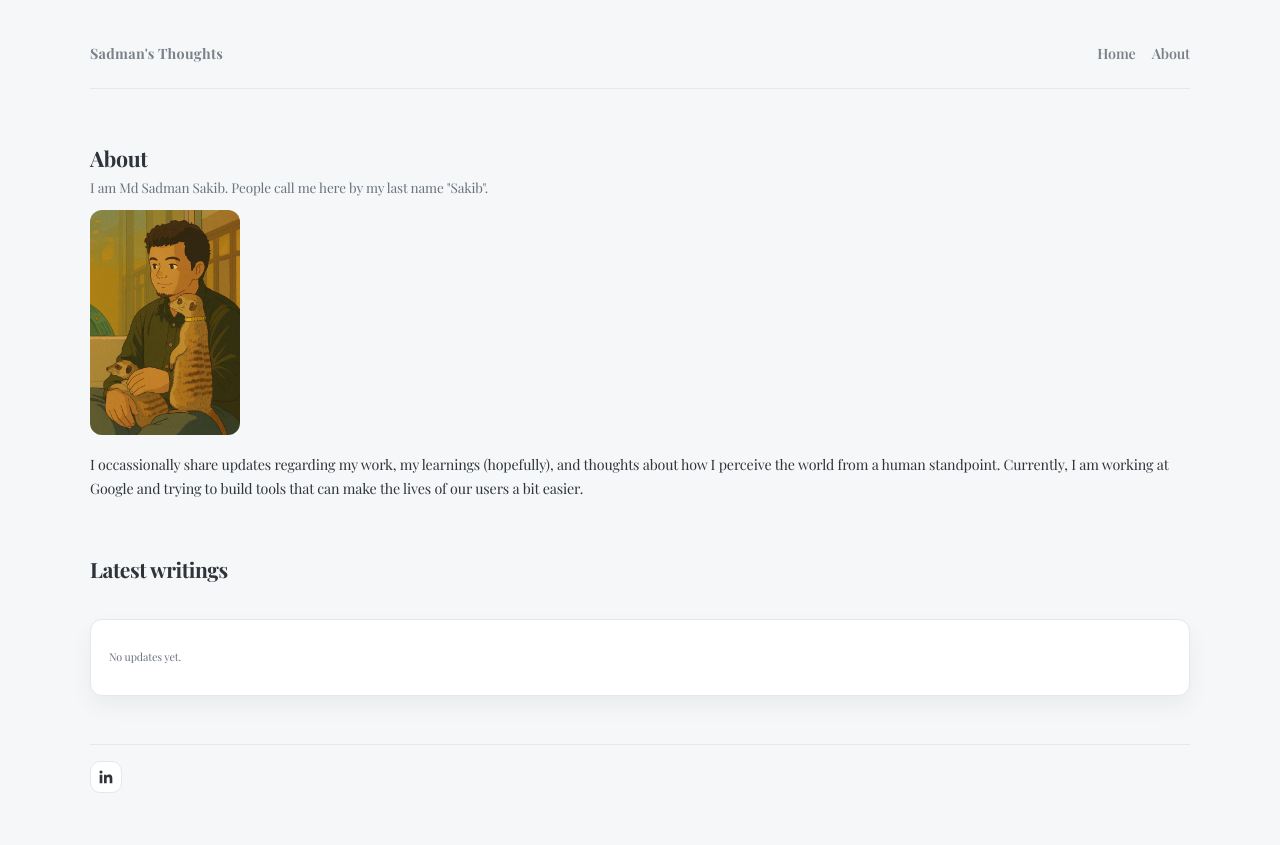
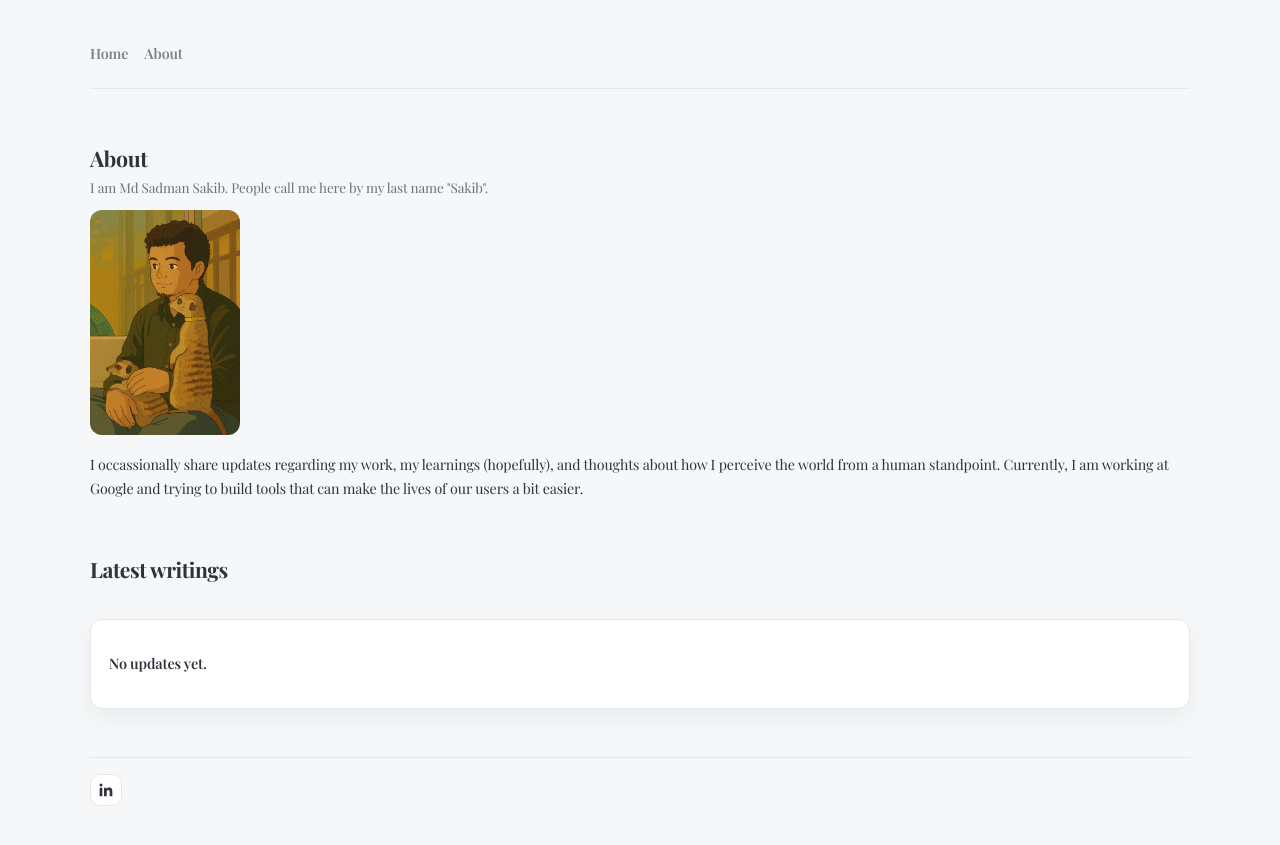
Before and after one commit to Sadman007/sadman007.github.io, a Jekyll site: the page built from index.md, in a window 1280 px wide. Shown: the top 845 px of the page. Built offline with Jekyll 4.4.1, drawn with Linux system fonts in a browser that asks for light colours.

Commit message:
Fixed fonts

```diff
--- a/_includes/header.html
+++ b/_includes/header.html
@@ -1,7 +1,4 @@
 <header class="header">
-  <div class="brand">
-    <a href="/">{{ site.title }}</a>
-  </div>
   <nav class="nav">
     <a href="/" class="nav-link">Home</a>
     <a href="/about" class="nav-link">About</a>
--- a/_layouts/home.html
+++ b/_layouts/home.html
@@ -18,7 +18,7 @@ layout: default
     {% endfor %}
     {% if site.posts == empty %}
       <li class="post-item">
-        <p class="post-meta">No updates yet.</p>
+        <p class="post-meta empty-state">No updates yet.</p>
       </li>
     {% endif %}
   </ul>
--- a/assets/css/main.css
+++ b/assets/css/main.css
@@ -103,6 +103,12 @@ h3 {
 .post-meta {
   color: var(--muted-color);
   font-size: calc(0.9rem * var(--font-scale));
+}
+
+.empty-state {
+  font-size: calc(1.2rem * var(--font-scale));
+  color: var(--text-color);
+  font-weight: 600;
 }
 
 .post-list {
```
